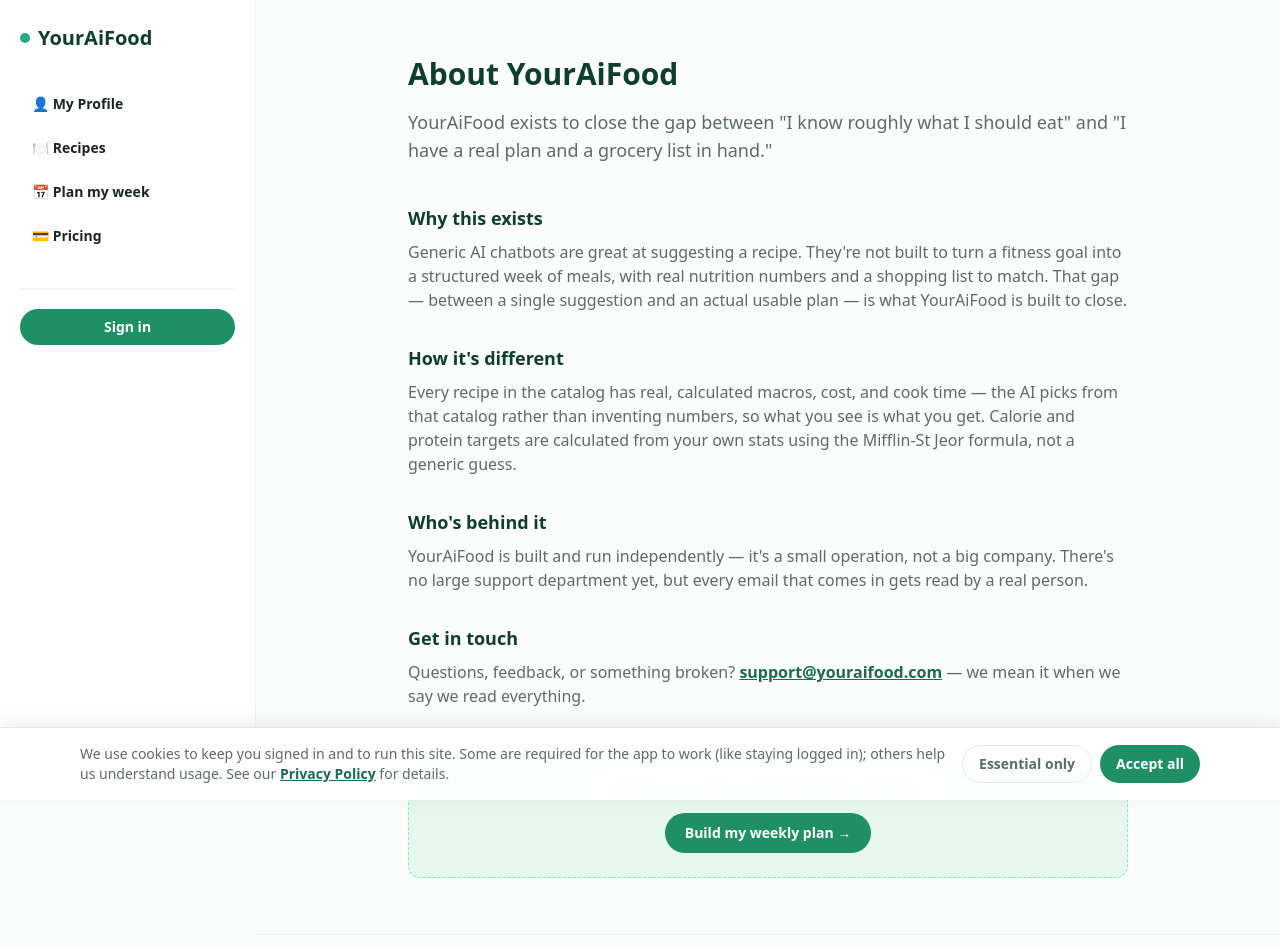
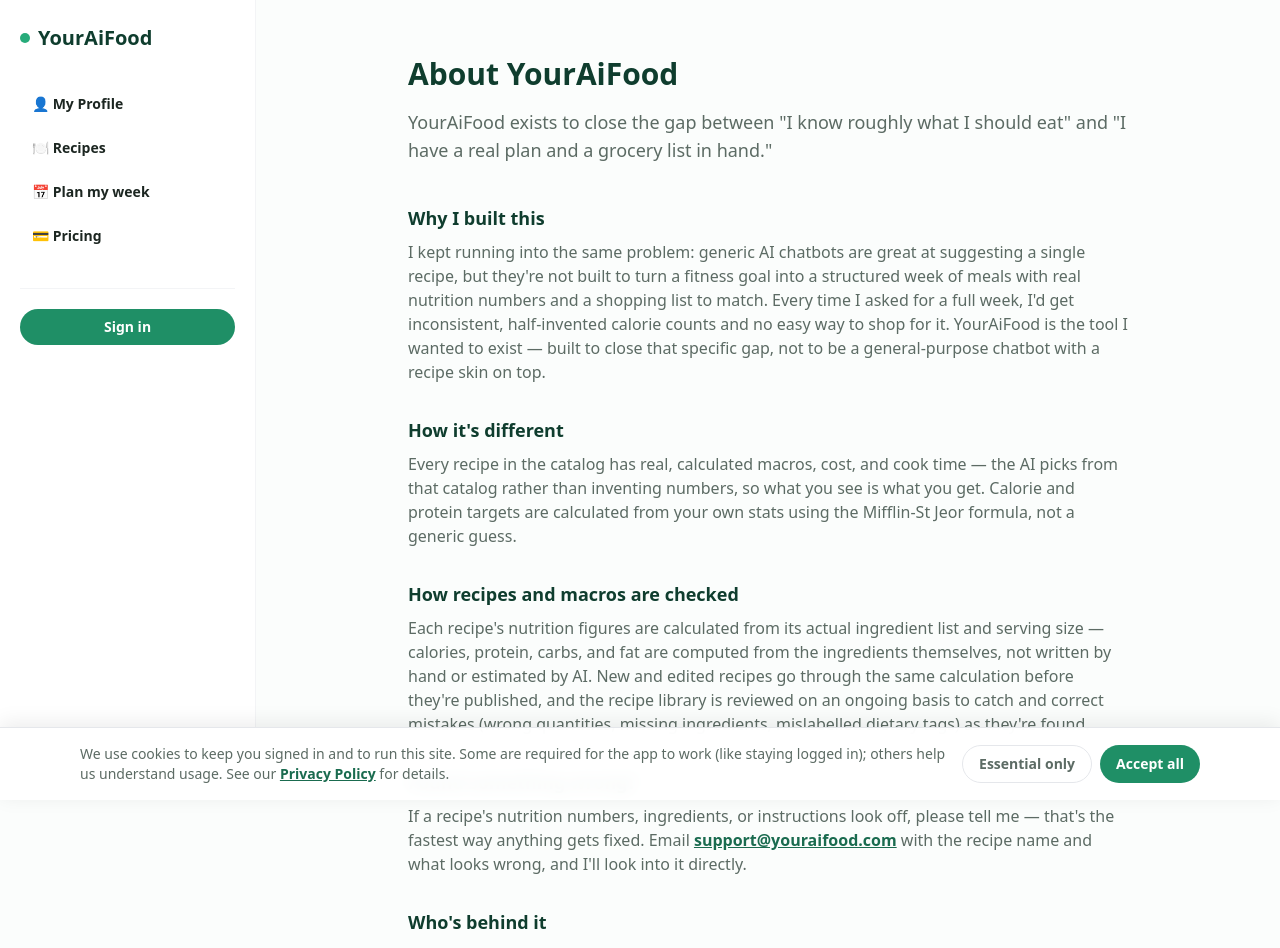
Before and after one commit to usario172332/youraifood-app, a Next.js app in the folder youraifood-app/: page /about in a window 1280 px wide. Shown: the top 948 px of the page. Built offline with nearby package versions, Linux system fonts and the light colour scheme; no server answers.

Commit message:
Trust, accuracy, and clarity fixes: remove legal disclaimer, fix cancel icon, soften nutrition claims, trial payment note, realistic sample plan, recipe access clarity, About page trust content, progress indicator

```diff
--- a/youraifood-app/components/AboutContent.jsx
+++ b/youraifood-app/components/AboutContent.jsx
@@ -11,11 +11,13 @@ export default function AboutContent() {
 
       <div className="mt-10 space-y-8 text-ink">
         <section>
-          <h2 className="mb-2 text-lg font-extrabold text-green-900">Why this exists</h2>
+          <h2 className="mb-2 text-lg font-extrabold text-green-900">Why I built this</h2>
           <p className="text-ink-soft">
-            Generic AI chatbots are great at suggesting a recipe. They're not built to turn a fitness goal into a
-            structured week of meals, with real nutrition numbers and a shopping list to match. That gap — between a
-            single suggestion and an actual usable plan — is what YourAiFood is built to close.
+            I kept running into the same problem: generic AI chatbots are great at suggesting a single recipe, but
+            they're not built to turn a fitness goal into a structured week of meals with real nutrition numbers and
+            a shopping list to match. Every time I asked for a full week, I'd get inconsistent, half-invented
+            calorie counts and no easy way to shop for it. YourAiFood is the tool I wanted to exist — built to close
+            that specific gap, not to be a general-purpose chatbot with a recipe skin on top.
           </p>
         </section>
 
@@ -29,10 +31,34 @@ export default function AboutContent() {
         </section>
 
         <section>
+          <h2 className="mb-2 text-lg font-extrabold text-green-900">How recipes and macros are checked</h2>
+          <p className="text-ink-soft">
+            Each recipe's nutrition figures are calculated from its actual ingredient list and serving size —
+            calories, protein, carbs, and fat are computed from the ingredients themselves, not written by hand or
+            estimated by AI. New and edited recipes go through the same calculation before they're published, and
+            the recipe library is reviewed on an ongoing basis to catch and correct mistakes (wrong quantities,
+            missing ingredients, mislabelled dietary tags) as they're found.
+          </p>
+        </section>
+
+        <section>
+          <h2 className="mb-2 text-lg font-extrabold text-green-900">Found something wrong?</h2>
+          <p className="text-ink-soft">
+            If a recipe's nutrition numbers, ingredients, or instructions look off, please tell me — that's the
+            fastest way anything gets fixed. Email{' '}
+            <a href="mailto:support@youraifood.com" className="font-semibold text-green-700 underline">
+              support@youraifood.com
+            </a>{' '}
+            with the recipe name and what looks wrong, and I'll look into it directly.
+          </p>
+        </section>
+
+        <section>
           <h2 className="mb-2 text-lg font-extrabold text-green-900">Who's behind it</h2>
           <p className="text-ink-soft">
             YourAiFood is built and run independently — it's a small operation, not a big company. There's no large
-            support department yet, but every email that comes in gets read by a real person.
+            support department yet, but every email that comes in gets read by a real person, and the recipe
+            library and meal-planning logic are maintained directly by me rather than outsourced.
           </p>
         </section>
 
@@ -43,7 +69,7 @@ export default function AboutContent() {
             <a href="mailto:support@youraifood.com" className="font-semibold text-green-700 underline">
               support@youraifood.com
             </a>{' '}
-            — we mean it when we say we read everything.
+            — I mean it when I say I read everything.
           </p>
         </section>
       </div>
--- a/youraifood-app/components/FAQ.jsx
+++ b/youraifood-app/components/FAQ.jsx
@@ -17,7 +17,7 @@ const FAQS = [
   },
   {
     q: 'How does the AI work?',
-    a: 'You set your goals, and the AI builds a full week of recipes from our real recipe library, scaled and combined to hit your exact calorie and protein targets. Nutrition numbers are calculated directly from each recipe’s ingredients rather than generated by AI.',
+    a: 'You set your goals, and the AI builds a full week of recipes from our real recipe library, scaled and combined to match your calorie and protein targets. Nutrition numbers are calculated directly from each recipe’s ingredients rather than generated by AI.',
   },
   {
     q: 'Can vegetarians use it?',
--- a/youraifood-app/components/HomeContent.jsx
+++ b/youraifood-app/components/HomeContent.jsx
@@ -51,14 +51,15 @@ export default function HomeContent() {
       <section className="px-6 pb-6 pt-16">
         <div className="mx-auto max-w-[1120px] text-center">
           <span className="mb-4 inline-block rounded-full bg-green-50 px-3.5 py-1.5 text-[13px] font-bold text-green-700">
-            🍽️ Your Personalized AI Meal Planner
+            🍽️ Your Personalised AI Meal Planner
           </span>
           <h1 className="mx-auto mb-4 max-w-3xl text-4xl font-extrabold leading-tight text-green-900 sm:text-5xl">
             Never wonder what to cook <span className="text-green-600">again</span>.
           </h1>
           <p className="mx-auto mb-8 max-w-xl text-lg text-ink-soft">
-            A complete personalized weekly meal plan, built from our macro-tracked recipe library and matched
-            to your goal — with exact calories, macros, and one combined grocery list. Ready in under a minute.
+            A complete personalised weekly meal plan, built from our macro-tracked recipe library and matched
+            to your goal — with calculated calories and macros, and one combined grocery list. Ready in under a
+            minute.
           </p>
           <button
             onClick={scrollToPlanner}
--- a/youraifood-app/components/Pricing.jsx
+++ b/youraifood-app/components/Pricing.jsx
@@ -10,7 +10,7 @@ const YEARLY_SAVINGS_PCT = Math.round((1 - YEARLY_PRICE / (MONTHLY_PRICE * 12))
 
 const FREE_FEATURES = [
   'Access to 24 free recipes',
-  '5 personalized weekly meal plans every month',
+  '5 personalised weekly meal plans every month',
   'Full grocery lists for every plan',
   'No credit card required',
 ];
@@ -127,7 +127,8 @@ export default function Pricing({ session, isPremium }) {
             <span className="absolute -top-3 left-1/2 -translate-x-1/2 rounded-full bg-amber-400 px-3 py-1 text-[11px] font-extrabold text-amber-950">
               MOST POPULAR
             </span>
-            <h3 className="text-lg font-extrabold text-green-900">Premium</h3>
+            <span className="text-xs font-extrabold uppercase tracking-wide text-green-600">Premium</span>
+            <h3 className="text-lg font-extrabold text-green-900">Unlimited planning and complete recipe access</h3>
             <p className="mb-1 mt-0.5 text-xs font-bold text-green-700">A new meal plan whenever your week changes.</p>
             {yearly ? (
               <>
@@ -174,10 +175,10 @@ export default function Pricing({ session, isPremium }) {
                     ? `Upgrade to Premium — €${YEARLY_PRICE.toFixed(2)}/yr`
                     : `Start free trial — then €${MONTHLY_PRICE}/mo`}
                 </button>
-                <p className="mt-2 text-center text-[11px] text-ink-soft">
+                <p className="mt-2 text-center text-[11px] font-semibold text-ink">
                   {yearly
-                    ? `7-day free trial on monthly only — yearly bills €${YEARLY_PRICE.toFixed(2)} today. Cancel anytime.`
-                    : '7 days free, then billed monthly. Cancel anytime before the trial ends and you won’t be charged.'}
+                    ? `Payment details required — yearly bills €${YEARLY_PRICE.toFixed(2)} today. Cancel anytime.`
+                    : 'Payment details required. You will not be charged until the 7-day trial ends — cancel anytime before then and pay nothing.'}
                 </p>
               </>
             )}
--- a/youraifood-app/components/RecipesContent.jsx
+++ b/youraifood-app/components/RecipesContent.jsx
@@ -10,10 +10,11 @@ export default function RecipesContent() {
     <>
       <section className="px-6 pb-4 pt-14 text-center">
         <h1 className="mx-auto mb-3 max-w-2xl text-3xl font-extrabold leading-tight text-green-900 sm:text-4xl">
-          The full recipe library
+          Browse all 235 recipes
         </h1>
         <p className="mx-auto max-w-xl text-ink-soft">
-          Every recipe YourAiFood can pull from when building your plan — filter by meal, diet, or favorites.
+          Open 24 complete recipes free, or preview the full Premium collection — filter by meal, diet, or
+          favourites.
         </p>
       </section>
 
--- a/youraifood-app/components/TrustSection.jsx
+++ b/youraifood-app/components/TrustSection.jsx
@@ -5,7 +5,7 @@ const POINTS = [
   { icon: '🧮', text: 'Nutrition calculated from real recipe ingredients' },
   { icon: '⚖️', text: 'Serving sizes automatically adjusted' },
   { icon: '🥗', text: 'Diet preferences applied to every generated plan' },
-  { icon: '❌', text: 'Cancel Premium anytime, no fees' },
+  { icon: '✅', text: 'Cancel Premium anytime, no cancellation fees' },
 ];
 
 export default function TrustSection() {
@@ -28,9 +28,8 @@ export default function TrustSection() {
           ))}
         </div>
         <p className="mx-auto mt-8 max-w-lg text-center text-xs text-ink-soft">
-          🔍 Nutritional values are calculated directly from the ingredients and serving sizes in our recipe
-          database rather than generated by AI. Actual values may vary depending on ingredient brands and
-          preparation methods.
+          🔍 Calculated from each recipe's ingredients and serving size, not generated by AI. Actual values can
+          vary slightly by ingredient brand and preparation.
         </p>
       </div>
     </section>
```
Also changed, not shown: youraifood-app/components/Planner.jsx (+33 -2 lines), youraifood-app/components/SamplePlan.jsx (+21 -17 lines).
